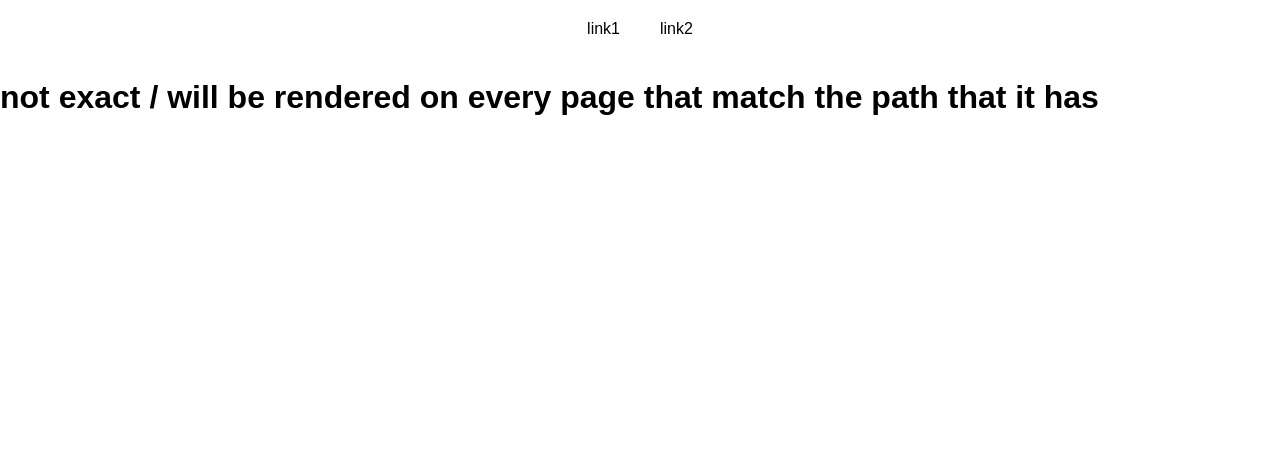
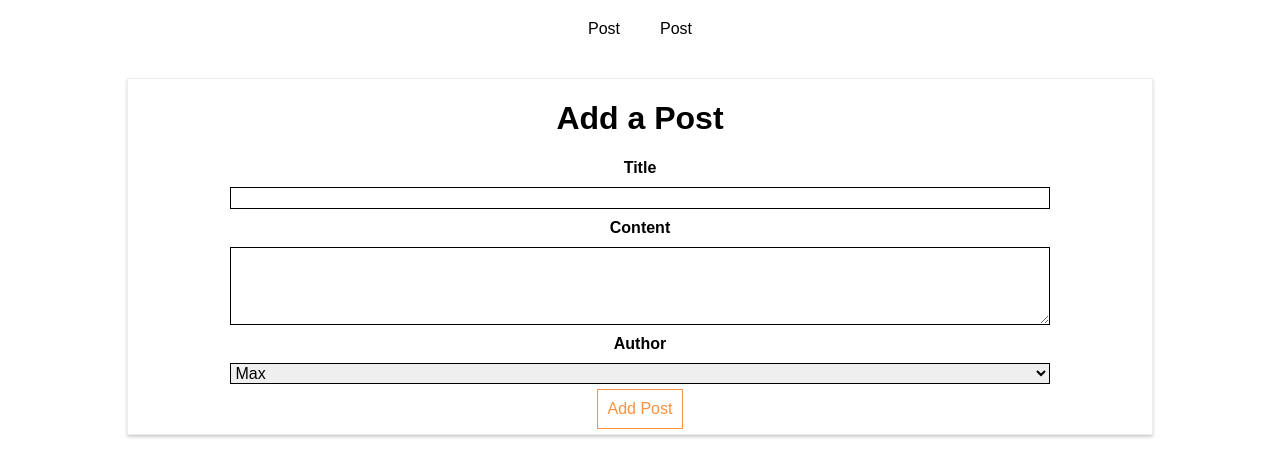
Before and after one commit to krandres27/react-learn, a React (Create React App) app: page /new-post in a window 1280 px wide. Shown: the top 476 px of the page. Built offline with nearby package versions, Linux system fonts and the light colour scheme.

Commit message:
Adding the Link(router) component

```diff
--- a/src/containers/Blog/Blog.js
+++ b/src/containers/Blog/Blog.js
@@ -1,8 +1,9 @@
 import React, { Component } from 'react';
-import { Route } from 'react-router-dom';
+import { Route, Link } from 'react-router-dom';
 
 //components
 import Posts from '../Blog/Posts/Posts';
+import NewPost from '../Blog/NewPost/NewPost';
 
 //css
 import './Blog.css';
@@ -15,16 +16,20 @@
                     <nav>
                         <ul>
                             <li>
-                                <a href="/">link1</a>
+                                <Link to="/">Post</Link>
                             </li>
                             <li>
-                                <a href="/">link2</a>
+                                <Link to={{
+                                    pathname: '/new-post',
+                                    hash: '#submit',
+                                    search: '?variable=true'
+                                }}>Post</Link>
                             </li>
                         </ul>
                     </nav>
                 </header>
                 <Route path="/" exact component={Posts} />
-                <Route path="/" render={() => <h1>not exact / will be rendered on every page that match the path that it has</h1>} />
+                <Route path="/new-post" component={NewPost} />
             </div>
         );
     }
```
